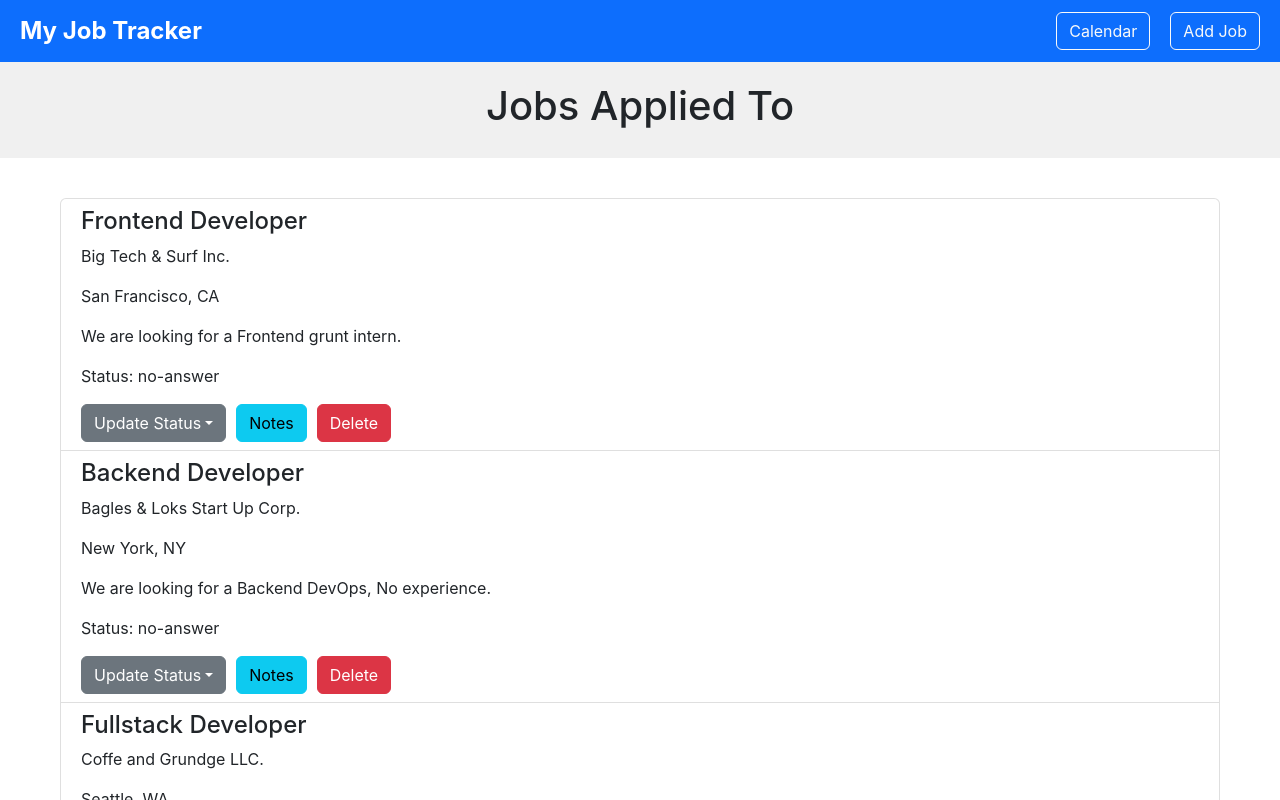
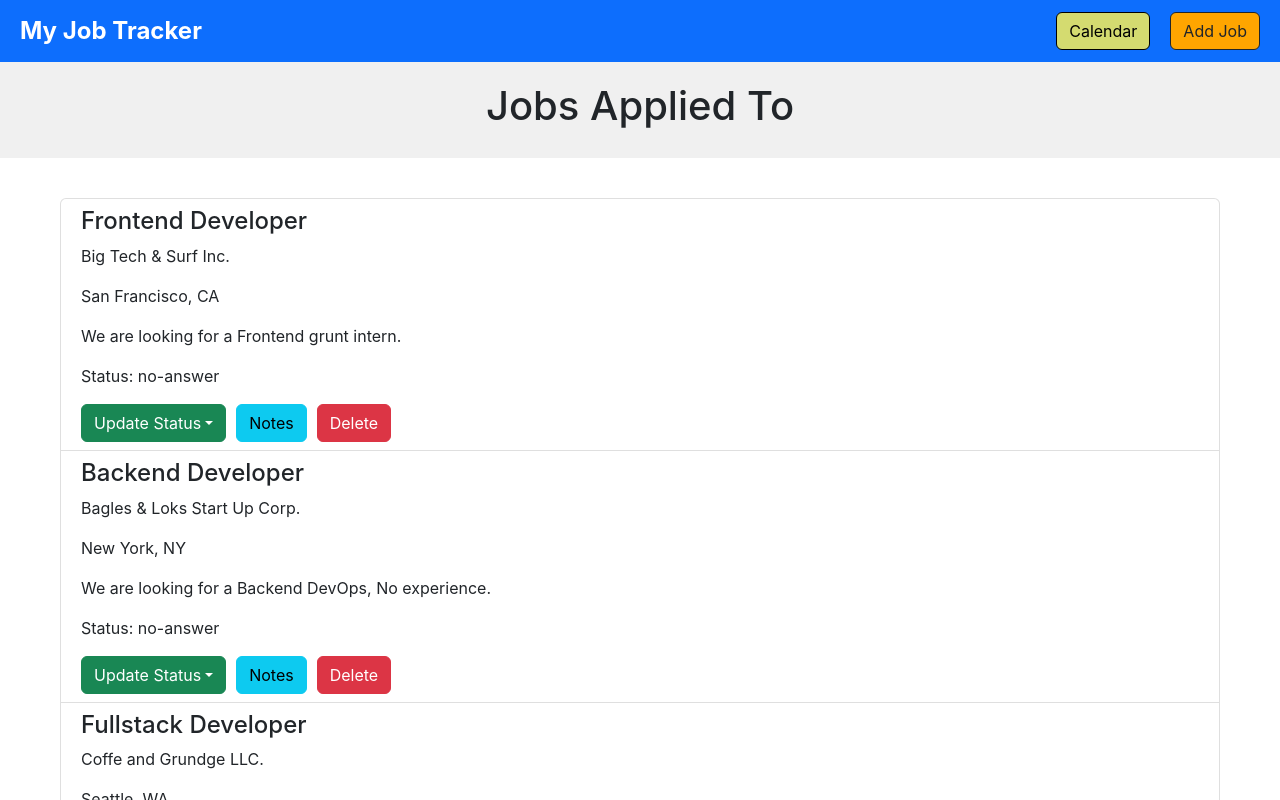
Before and after one commit to pnwmakes/jobtracker, a React (Create React App) app: page / in a window 1280 px wide. Shown: the top 800 px of the page. Built offline with nearby package versions, Linux system fonts and the light colour scheme.

Commit message:
More CSS

```diff
--- a/src/App.css
+++ b/src/App.css
@@ -71,6 +71,9 @@
 .calendar-btn {
   margin-right: 20px;
   margin-left: auto;
+  background-color: rgb(212, 219, 112) !important;
+  color: black;
+  border-color: black;
 }
 
 .button-group {
@@ -96,4 +99,5 @@
 
 .add-job-btn {
   margin-right: 20px;
+  background-color: orange !important;
 }
--- a/src/App.js
+++ b/src/App.js
@@ -16,7 +16,7 @@ const Navigation = ({ jobs, onAddJob }) => {
     <Navbar bg="primary" variant="dark">
       <Navbar.Brand className="mr-auto ml-3">My Job Tracker</Navbar.Brand>
       <Button className="calendar-btn mr-3" variant="outline-light">Calendar</Button>
-      <Button className="add-job-btn mr-3 ml-3" variant="outline-light" onClick={handleShowModal}>Add Job</Button>
+      <Button className="add-job-btn mr-3 ml-3 border-dark text-dark" variant="outline-success" onClick={handleShowModal}>Add Job</Button>
       <AddJobModal show={showModal} onHide={handleCloseModal} onAddJob={onAddJob} />
     </Navbar>
   );
--- a/src/components/JobItem.js
+++ b/src/components/JobItem.js
@@ -53,7 +53,7 @@ const JobItem = ({ job, onDeleteJob, onStatusChange, onUpdateJob }) => {
                 <DropdownButton
                     id={`status-dropdown-${job.id}`}
                     title="Update Status"
-                    variant="secondary"
+                    variant="success"
                     onSelect={handleStatusChange}
                     className="mr-2 update-status-button"
                 >
```
